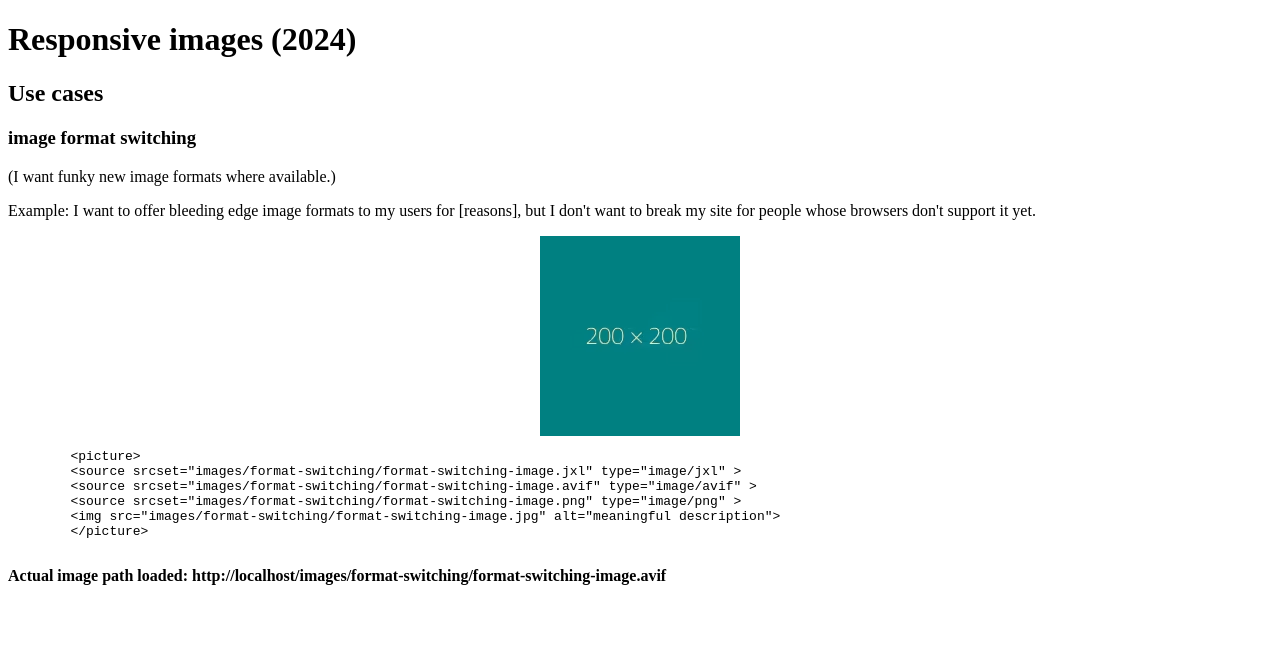
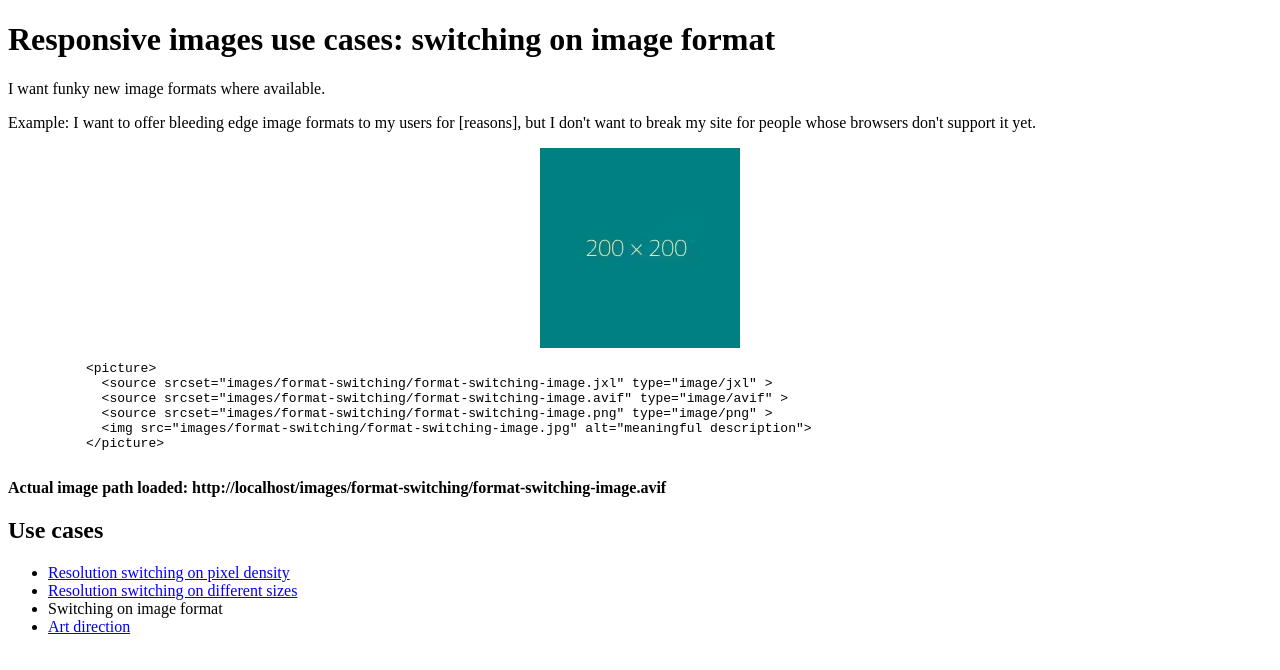
Before and after one commit to davidcmoulton/responsive-images-demo-2025, a plain HTML site: page format-switching.html in a window 1280 px wide. Drawn offline with Linux system fonts and the light colour scheme.

Commit message:
Provide navigation between use cases

```diff
--- a/format-switching.html
+++ b/format-switching.html
@@ -3,18 +3,15 @@
 <head>
   <meta charset="UTF-8">
   <meta name="viewport" content="width=device-width, initial-scale=1.0">
-  <title>Responsive images (2024): the format switching use case</title>
+  <title>Switching on image format | Responsive images use cases</title>
   <link rel="stylesheet" href="styles/style.css">
   <script src="scripts/script.js"></script>
 </head>
 <body>
-  <h1>Responsive images (2024)</h1>
-  <h2>Use cases</h2>
+  <h1>Responsive images use cases: switching on image format</h1>
+  <p>I want funky new image formats where available.</p>
+  <main>
     <section id="example">
-    <header>
-      <h3>image format switching</h3>
-      <p>(I want funky new image formats where available.)</p>
-    </header>
       <p>Example: I want to offer bleeding edge image formats to my users for [reasons], but I don't want to break my site for people whose browsers don't support it yet.</p>
       <picture>
         <source srcset="images/format-switching/format-switching-image.jxl" type="image/jxl" >
@@ -33,5 +30,15 @@
         </pre></code>
         </article>
     </section>
+    <nav>
+      <h2>Use cases</h2>
+      <ul>
+        <li><a href="resolution-switching-pixel-density.html">Resolution switching on pixel density</a></li>
+        <li><a href="resolution-switching-different-sizes.html">Resolution switching on different sizes</a></li>
+        <li>Switching on image format</a></li>
+        <li><a href="art-direction.html">Art direction</a></li>
+      </ul>
+    </nav>
+  </main>
 </body>
 </html>
```
Also changed, not shown: art-direction.html (+24 -7 lines), index.html (+3 -3 lines), resolution-switching-different-sizes.html (+14 -7 lines), resolution-switching-pixel-density.html (+12 -1 lines). Lines whose indentation alone changed are shown as unchanged.
